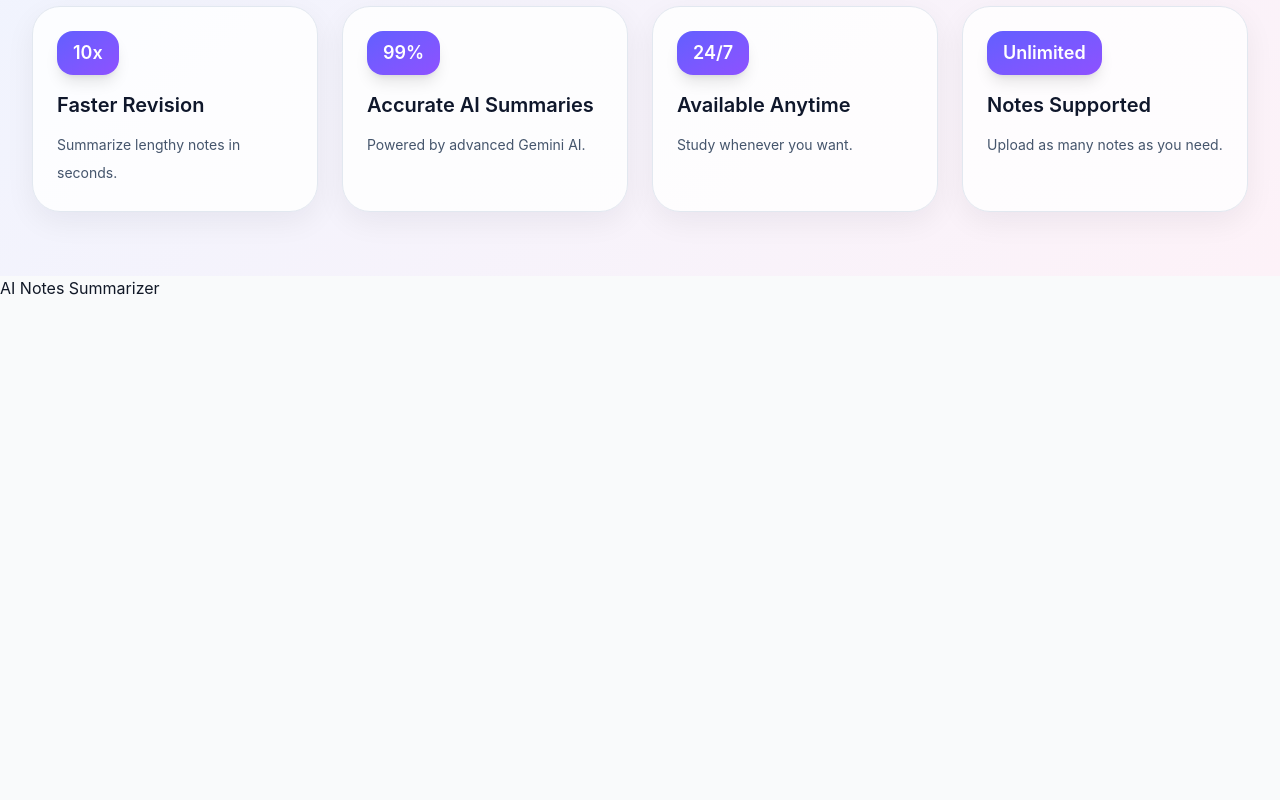
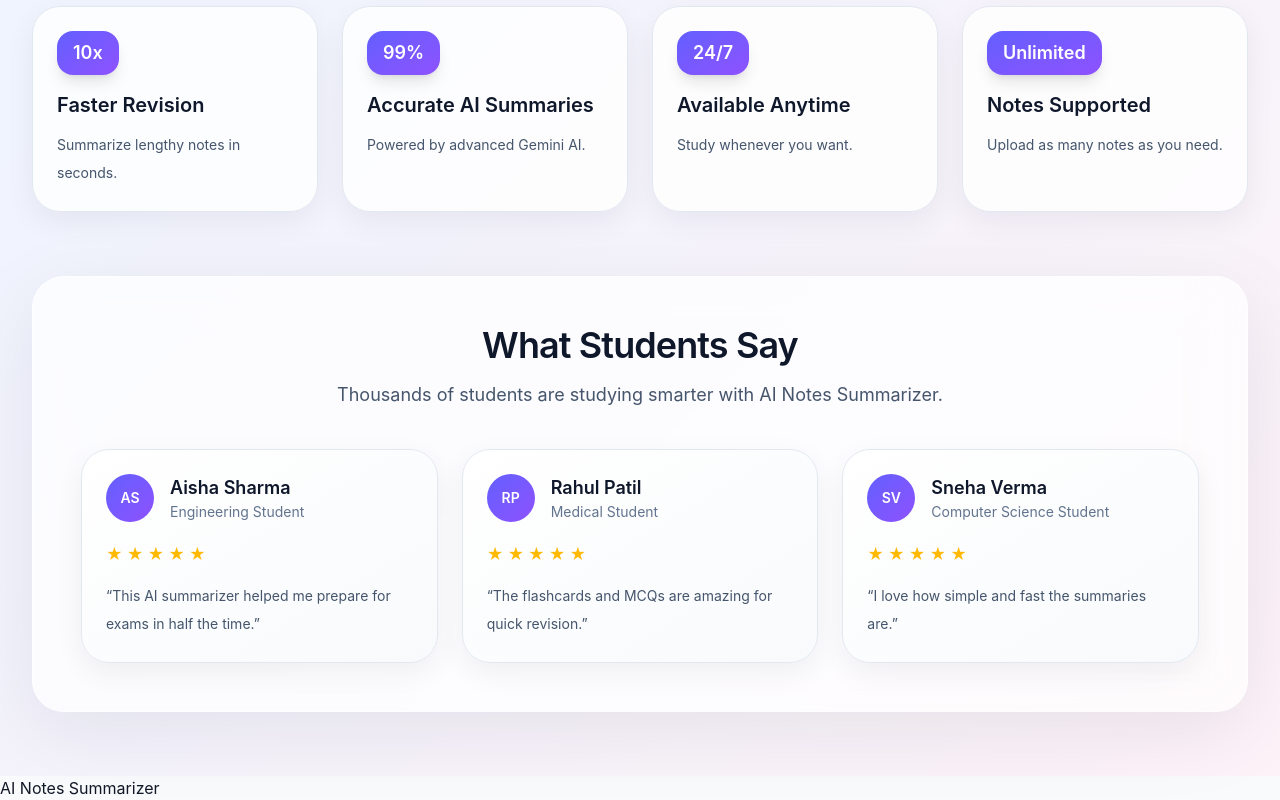
Before and after one commit to pradnyabagade015-dot/ai-notes-summarizer, a React (Vite) app: page / in a window 1280 px wide. Shown: the part 1953-2753 px from the top of the page. Before the commit the page ends 2253 px from the top, so only its background shows below. Built offline with nearby package versions, Linux system fonts and the light colour scheme.

Commit message:
Add testimonials section

```diff
--- a/src/pages/Home.jsx
+++ b/src/pages/Home.jsx
@@ -84,6 +84,27 @@ const stats = [
     number: 'Unlimited',
     title: 'Notes Supported',
     description: 'Upload as many notes as you need.',
+  },
+]
+
+const testimonials = [
+  {
+    name: 'Aisha Sharma',
+    role: 'Engineering Student',
+    review: 'This AI summarizer helped me prepare for exams in half the time.',
+    initials: 'AS',
+  },
+  {
+    name: 'Rahul Patil',
+    role: 'Medical Student',
+    review: 'The flashcards and MCQs are amazing for quick revision.',
+    initials: 'RP',
+  },
+  {
+    name: 'Sneha Verma',
+    role: 'Computer Science Student',
+    review: 'I love how simple and fast the summaries are.',
+    initials: 'SV',
   },
 ]
 
@@ -239,6 +260,44 @@ function Home() {
           ))}
         </div>
       </div>
+
+      <div className="mx-auto mt-16 max-w-7xl rounded-[2rem] border border-white/70 bg-white/70 p-8 shadow-[0_20px_80px_rgba(15,23,42,0.08)] backdrop-blur-xl sm:p-10 lg:p-12">
+        <div className="mb-10 text-center">
+          <h2 className="text-3xl font-semibold tracking-tight text-slate-900 sm:text-4xl">
+            What Students Say
+          </h2>
+          <p className="mx-auto mt-4 max-w-2xl text-lg text-slate-600">
+            Thousands of students are studying smarter with AI Notes Summarizer.
+          </p>
+        </div>
+
+        <div className="grid gap-6 lg:grid-cols-3">
+          {testimonials.map((testimonial) => (
+            <div
+              key={testimonial.name}
+              className="rounded-[1.75rem] border border-slate-200 bg-gradient-to-br from-white to-slate-50 p-6 shadow-[0_10px_30px_rgba(15,23,42,0.06)] transition duration-300 hover:-translate-y-2 hover:shadow-[0_20px_45px_rgba(15,23,42,0.14)]"
+            >
+              <div className="flex items-center gap-4">
+                <div className="flex h-12 w-12 items-center justify-center rounded-full bg-gradient-to-br from-indigo-500 to-violet-500 text-sm font-semibold text-white">
+                  {testimonial.initials}
+                </div>
+                <div>
+                  <h3 className="text-lg font-semibold text-slate-900">{testimonial.name}</h3>
+                  <p className="text-sm text-slate-500">{testimonial.role}</p>
+                </div>
+              </div>
+
+              <div className="mt-5 flex gap-1 text-amber-400">
+                {Array.from({ length: 5 }).map((_, index) => (
+                  <span key={index}>★</span>
+                ))}
+              </div>
+
+              <p className="mt-4 text-sm leading-7 text-slate-600">“{testimonial.review}”</p>
+            </div>
+          ))}
+        </div>
+      </div>
     </section>
   )
 }
```
